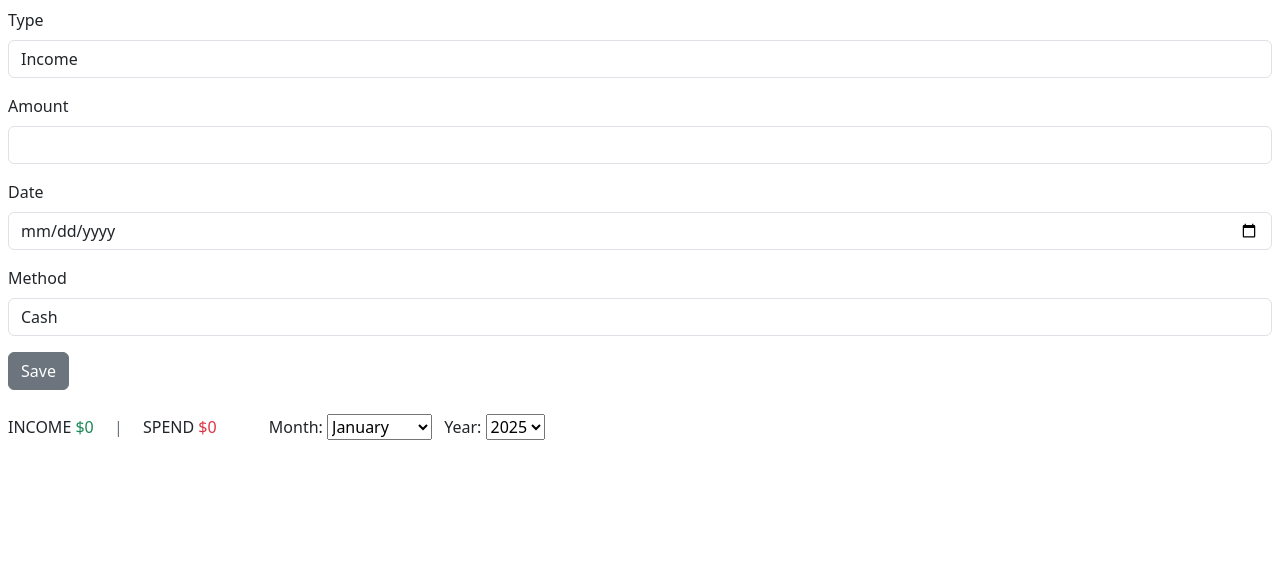
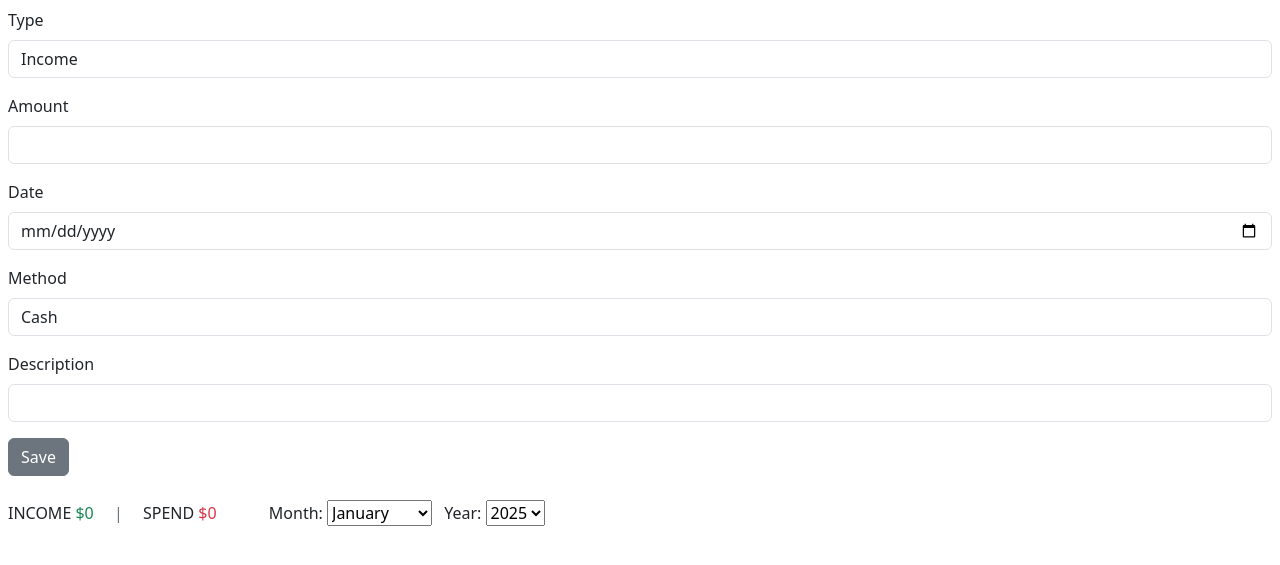
Before and after one commit to lkingsley/mycash, a Flask app: page / in a window 1280 px wide. Shown: the top 565 px of the page. Run offline with Flask 3, Linux system fonts and the light colour scheme; data that the repository does not hold is empty.

Commit message:
add description to model and template

```diff
--- a/app.py
+++ b/app.py
@@ -36,7 +36,7 @@ with app.app_context():
     db.create_all()
 
 @app.route("/")
-def incomes():
+def get_transactions():
     #TODO: check this: request.args.get("")
     total_income = 0
     total_spend = 0
@@ -55,22 +55,26 @@ def incomes():
             total_income += i.amount
         else:
             total_spend += i.amount
+
     return render_template("index.html", transactions=transactions, total_income=total_income, total_spend=total_spend, months=months, years=years)
 
 @app.route("/transactions", methods=["POST"])
-def transactions():
+def post_transaction():
     transaction_type = request.form["type"]
     amount = request.form["amount"]
     method = request.form["method"]
     date = request.form["date"]
+    description = request.form["description"]
 
+    print(description)
     #TODO:validate fields
-    transaction = Transaction(amount=amount,method=method,date=date, type=transaction_type)
+    transaction = Transaction(amount=amount,method=method,date=date, type=transaction_type, description=description)
     try:
         db.session.add(transaction)
         db.session.commit()
     except Exception:
         #TODO: Send error message
+        print("HANDLE ERROR: *********")
         pass
 
     return redirect("/")
--- a/model/transaction.py
+++ b/model/transaction.py
@@ -3,8 +3,10 @@ from model.base import Base
 
 class Transaction(Base):
     __tablename__ = "transaction"
+
     id: Mapped[int] = mapped_column(primary_key=True)
     amount: Mapped[int] = mapped_column(nullable=False)
     method: Mapped[str] = mapped_column(nullable=False)
     date: Mapped[str] = mapped_column(nullable=False)
     type: Mapped[str] = mapped_column(nullable=False)
+    description: Mapped[str] = mapped_column(nullable=True)
--- a/templates/index.html
+++ b/templates/index.html
@@ -28,6 +28,8 @@
                 <option value="deposit">Card</option>
                 <option value="deposit">Transfer</option>
             </select>
+            <label class="form-label" for="description">Description</label>
+            <input class="form-control mb-3" type="text" id="description" name="description">
             <div>
                 <button class="btn btn-secondary" type="submit">Save</button>
             </div>
```
